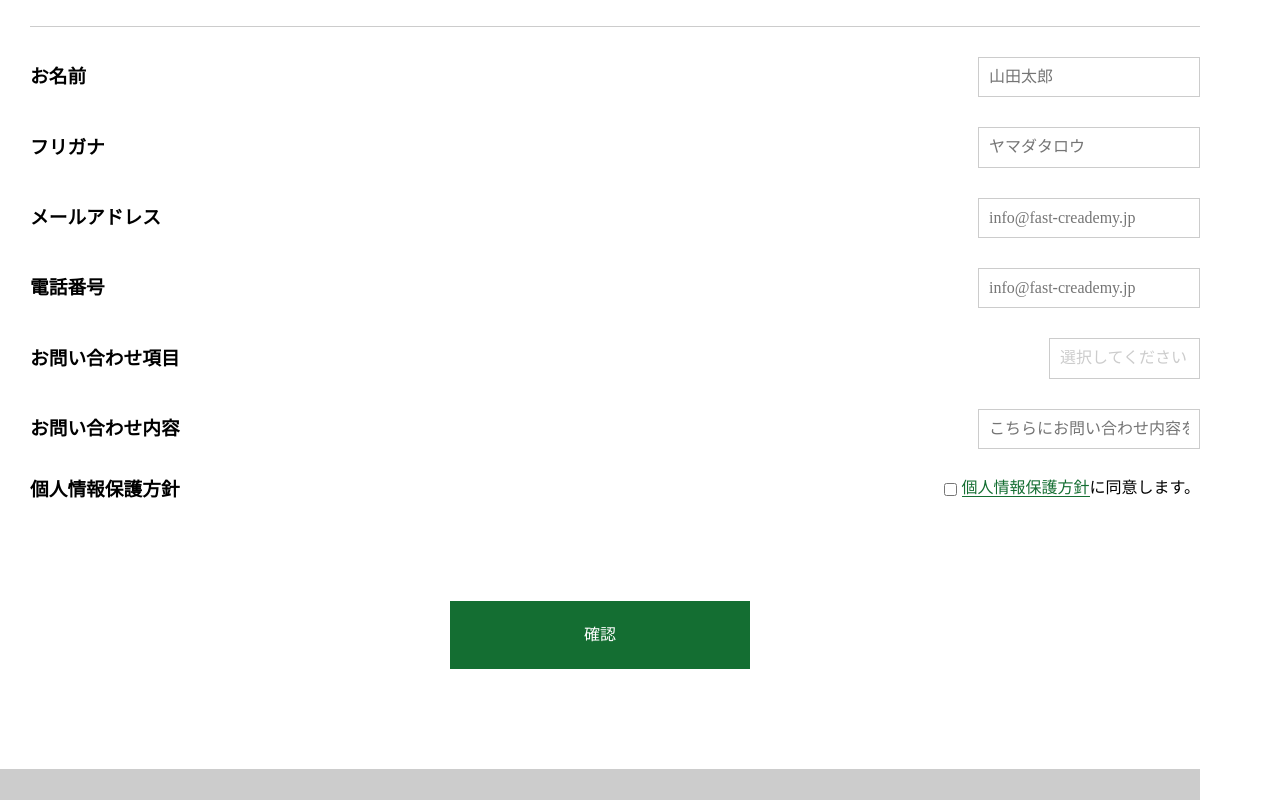
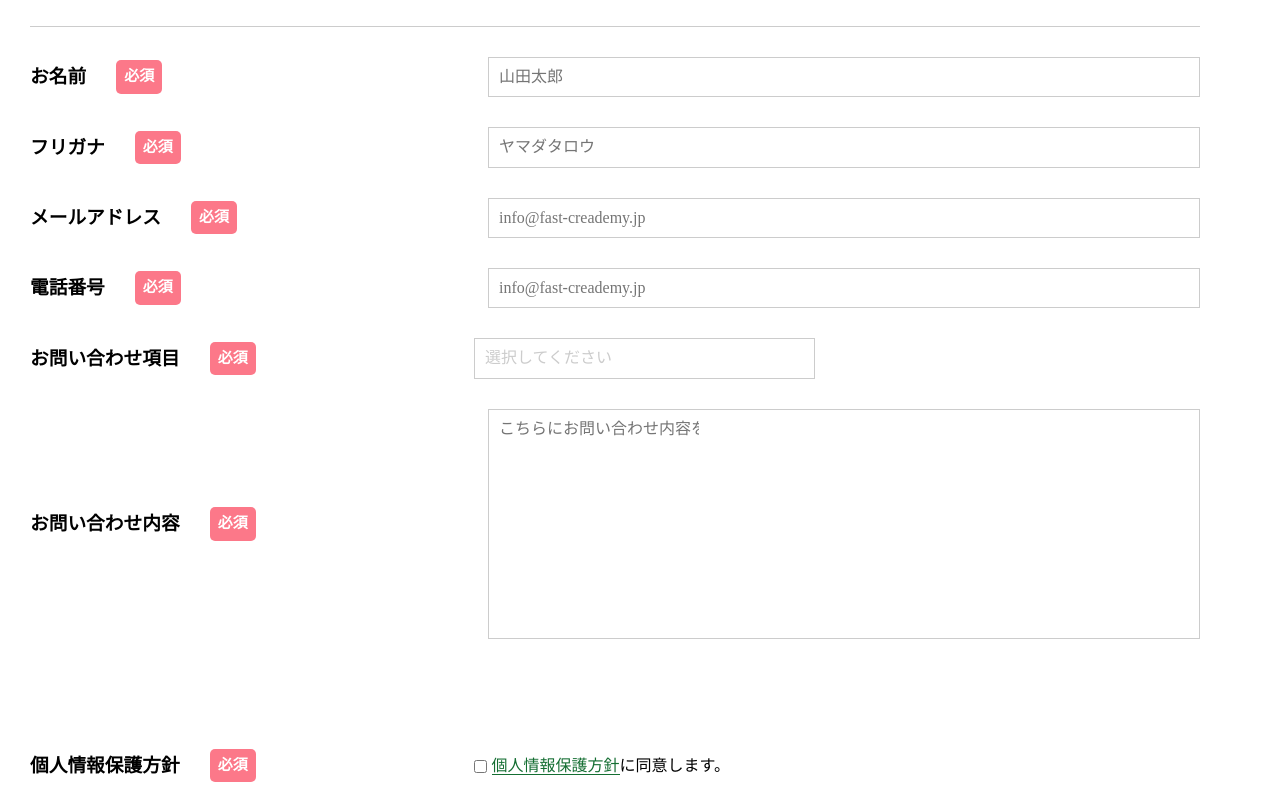
Before and after one commit to kanamo-r/contact, a plain HTML site: page index.html in a window 1280 px wide. Shown: the part 780-1580 px from the top of the page. Drawn offline with Linux system fonts and the light colour scheme; files whose address does not match are found by name.

Commit message:
HTML・CSSを更新しました

```diff
--- a/index.html
+++ b/index.html
@@ -42,34 +42,48 @@
     </section>
     <section class="sec_02">
       <div class="wrapper">
-        <div class="sec_02_content">
         <div class="sec_02_box">
+          <div class="sec_02_box_left">
             <h3>お名前</h3>
-            <div class="sec_02_n">
+            <p>必須</p>
+          </div>
+          <div class="sec_02_box_right">
             <input type="text" placeholder="山田太郎">
           </div>
         </div>
         <div class="sec_02_box">
+          <div class="sec_02_box_left">
             <h3>フリガナ</h3>
-            <div class="sec_02_n">
+            <p>必須</p>
+          </div>
+          <div class="sec_02_box_right">
             <input type="text" placeholder="ヤマダタロウ">
           </div>
         </div>
         <div class="sec_02_box">
+          <div class="sec_02_box_left">
             <h3>メールアドレス</h3>
-            <div class="sec_02_n">
+            <p>必須</p>
+          </div>
+          <div class="sec_02_box_right">
             <input type="text" placeholder="info@fast-creademy.jp">
           </div>
         </div>
         <div class="sec_02_box">
+          <div class="sec_02_box_left">
             <h3>電話番号</h3>
-            <div class="sec_02_n">
+            <p>必須</p>
+          </div>
+          <div class="sec_02_box_right">
             <input type="text" placeholder="info@fast-creademy.jp">
           </div>
         </div>
         <div class="sec_02_box">
+          <div class="sec_02_box_left">
             <h3>お問い合わせ項目</h3>
-            <div class="sec_02_n">
+            <p>必須</p>
+          </div>
+          <div class="sec_02_box_right">
             <select name="example" placeholder="ここに文字を入力">
               <option value="1">選択してください</option>
               <option value="2">選択肢1</option>
@@ -79,16 +93,21 @@
           </div>
         </div>
         <div class="sec_02_box">
+          <div class="sec_02_box_left">
             <h3>お問い合わせ内容</h3>
-            <div class="sec_02_n">
+            <p>必須</p>
+          </div>
+          <div class="sec_02_box_right_0">
             <input type="text" placeholder="こちらにお問い合わせ内容をご記入ください">
           </div>
         </div>
-          <div class="sec_02_box">
+        <div class="sec_02_box_0">
+          <div class="sec_02_box_left">
             <h3>個人情報保護方針</h3>
-            <div class="sec_02_n0">
-              <input type="checkbox" name="example" value="1"><a class="sec_02_n00" href="">個人情報保護方針</a>に同意します。
+            <p>必須</p>
           </div>
+          <div class="sec_02_box_right_1">
+            <input type="checkbox" name="example" value="1"><a class="sec_02_n0" href="">個人情報保護方針</a>に同意します。
           </div>
         </div>
       </div>
--- a/stylesheet.css
+++ b/stylesheet.css
@@ -60,7 +60,17 @@ img{
   justify-content: space-between;
   margin: 30px 0px;
 }
-.sec_02_n00 {
+.sec_02_box_0 {
+  display: flex;
+  justify-content: space-between;
+  margin: 30px 0px;
+  padding: 80px 0px 30px 0px;
+  border-bottom: 1px solid #cccccc;
+}
+.sec_02_box_left{
+  display: flex;
+}
+.sec_02_n0 {
   border-bottom: 1px solid #146e32;
   color: #146e32;
   margin-left: 5px;
@@ -68,14 +78,47 @@ img{
 .sec_02_box h3{
   align-self: center;
 }
+.sec_02_box_0 h3{
+  align-self: center;
+}
+.sec_02_box p{
+  align-self: center;
+  margin-left: 30px;
+  padding: 8px;
+  display: block;
+  color: #fff;
+  background-color: #fc7889;
+  border-radius: 5px;
+  font-weight: bold;
+  font-size: 15px;
+}
+.sec_02_box_0 p{
+  align-self: center;
+  margin-left: 30px;
+  padding: 8px;
+  display: block;
+  color: #fff;
+  background-color: #fc7889;
+  border-radius: 5px;
+  font-weight: bold;
+  font-size: 15px;
+}
 input {
   border: 1px solid #cccccc;
-  padding: 10px;
+  padding: 10px 500px 10px 10px;
+}
+.sec_02_box_right_0 input{
+  padding-bottom: 200px;
+}
+.sec_02_box_right_1 {
+  margin-right: 470px;
+  align-self: center;
 }
 select {
   border: 1px solid #cccccc;
-  padding: 10px;
+  padding: 10px 200px 10px 10px;
   color: #cccccc;
+  margin-right: 385px;
 }
 .sec_03 {
   margin: 100px 0;
```
Lines whose indentation alone changed are shown as unchanged.
